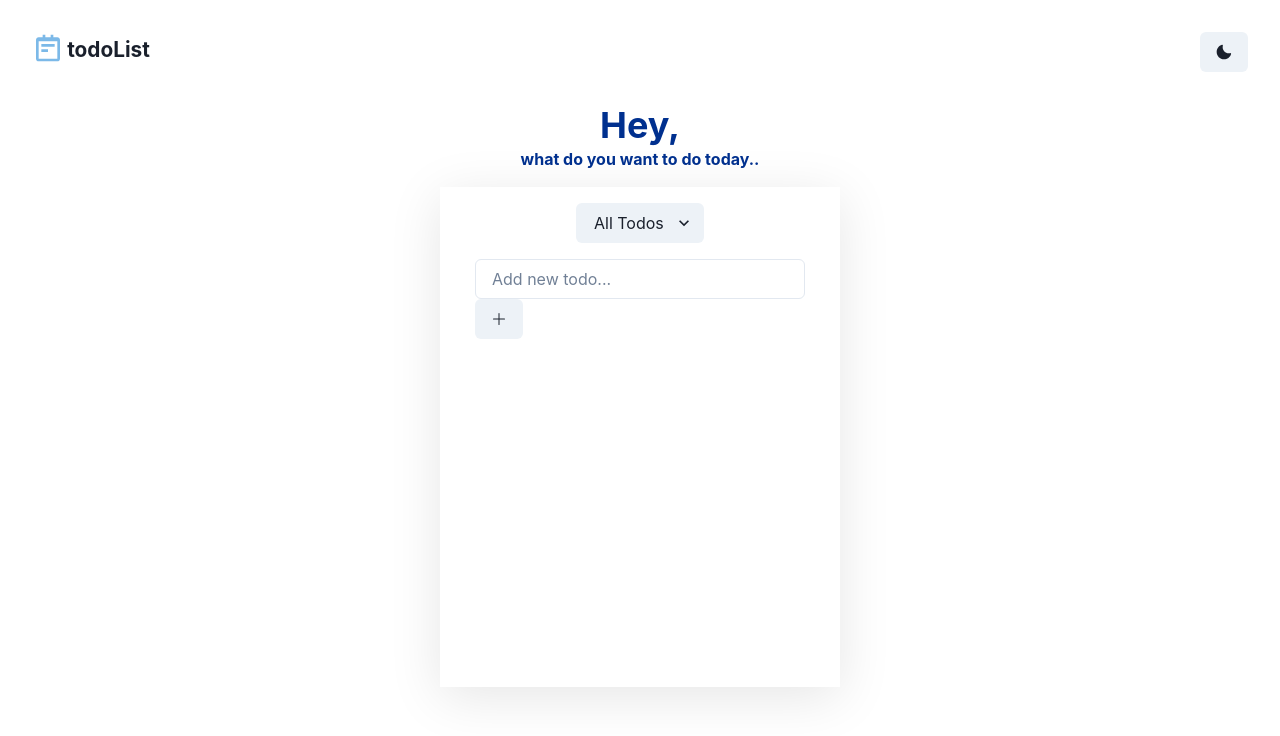
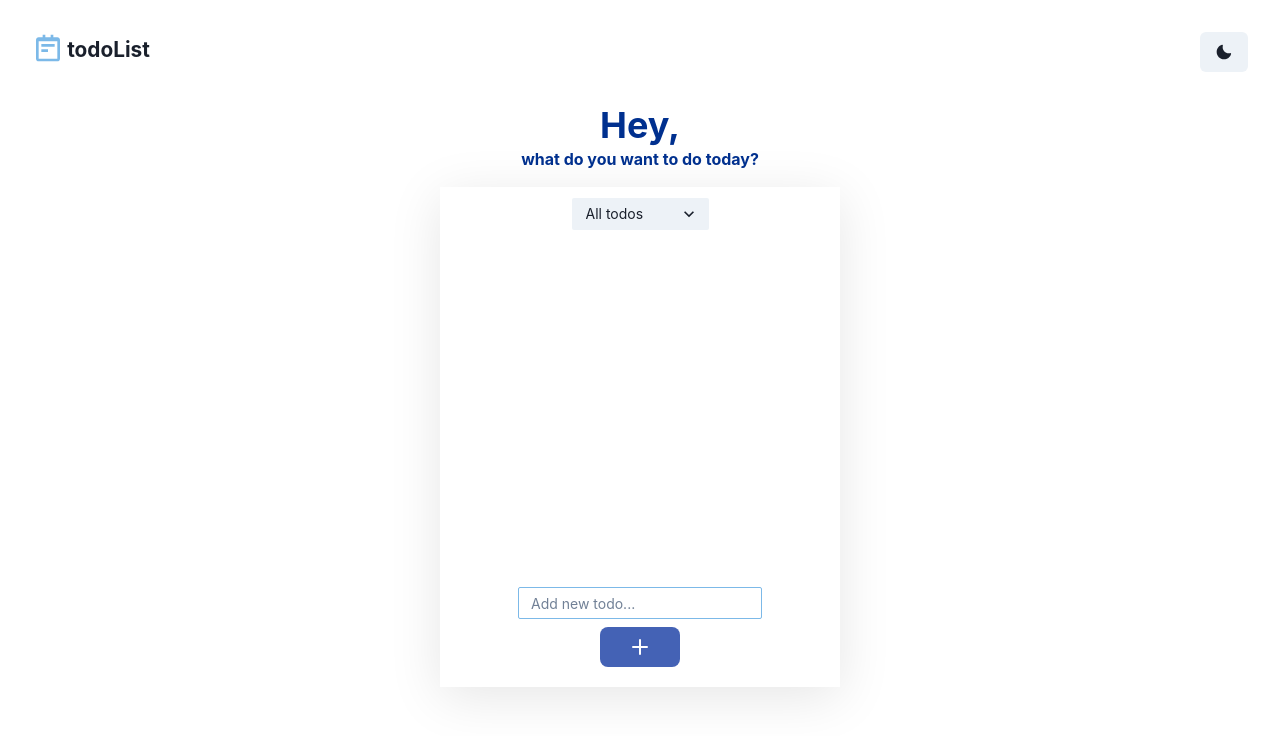
Before and after one commit to grzdev/plnr, a Next.js app: page / in a window 1280 px wide. Shown: the top 736 px of the page. Built offline with nearby package versions, Linux system fonts and the light colour scheme.

Commit message:
A new UI

```diff
--- /dev/null
+++ b/components/TodoInput.js
@@ -0,0 +1,57 @@
+import React from 'react'
+import { useState } from 'react'
+import { Flex, Box, Input, Button } from "@chakra-ui/react"
+import { useDispatch } from 'react-redux'
+import { saveTodo } from '../redux/slices/todoSlice'
+import { nanoid } from '@reduxjs/toolkit'
+import { useColorModeValue } from '@chakra-ui/react'
+import { AddIcon } from "@chakra-ui/icons"
+
+const TodoInput = () => {
+    const [input, setInput] = useState('')
+    const dispatch = useDispatch()
+    const buttonColor = useColorModeValue("#4462b5", "#7CB9E8")
+
+    const addTodo = (event) => {
+      dispatch(saveTodo({
+        item: input,
+        done: false,
+        // id: nanoid(),
+        // createdAt: new Date().toISOString(),
+        id: Date.now()
+      })),
+      event.preventDefault(),
+      setInput('')
+    }
+
+  return (
+    <Flex
+      pos="absolute"
+      mt={["22.5rem", "23rem", "25rem"]}
+      flexDir="column"
+      justifyContent="center"
+      alignItems="center"
+    >
+        <Input
+          value={input}
+          onChange={e =>setInput(e.target.value)}
+          placeholder="Add new todo..."
+          size={["xs", "sm", "sm"]}
+          border="0.1rem solid #7CB9E8"
+        />
+        <Button
+          onClick={addTodo}
+          disabled={!input}
+          w={["5rem"]}
+          borderRadius="0.5rem"
+          mt="0.5rem"
+          bg={buttonColor}
+          color="white"
+        >
+          <AddIcon/>
+        </Button>
+    </Flex>
+  )
+}
+
+export default TodoInput
--- /dev/null
+++ b/components/TodoStatus.js
@@ -0,0 +1,22 @@
+import { Select } from '@chakra-ui/react'
+import React from 'react'
+
+const TodoStatus = ({setStatus}) => {
+    const statusHandler = (e) =>{
+        setStatus(e.target.value)
+     }
+
+  return (
+    <Select
+     onChange={statusHandler}
+     size={["xs", "sm", "sm"]}
+     variant='filled'
+    >
+        <option value="all">All todos</option>
+        <option value="completed">Completed</option>
+        <option value="uncompleted">Uncompleted</option>
+    </Select>
+  )
+}
+
+export default TodoStatus
--- a/components/completedTodos.js
+++ /dev/null
@@ -1,35 +0,0 @@
-import { HamburgerIcon, MdArrowDropDown } from '@chakra-ui/icons'
-import { Select, Box } from '@chakra-ui/react'
-import React from 'react'
-
-
-export default function completedTodos({setStatus}) {
-    const statusHandler = (e) =>{
-       setStatus(e.target.value)
-    }
-
-
-  return (
-    // <form>
-    // <div className="dropDown">
-    //   <select onChange={statusHandler} name="todolist" className="filter-todo">
-    //     <option value="all">All Todos</option>
-    //     <option value="completed">Completed</option>
-    //     <option value="uncompleted">Uncompleted</option>
-    //   </select>
-    //   </div>
-    // </form>
-    <Box>
-      <Select
-        onChange={statusHandler}
-        name="todolist"
-        variant="filled"
-        w="8rem"
-      >
-        <option value="all">All Todos</option>
-        <option value="completed">Completed</option>
-        <option value="uncompleted">Uncompleted</option>
-      </Select>
-    </Box>
-  )
-}
--- a/components/input.js
+++ /dev/null
@@ -1,44 +0,0 @@
-import React, { useEffect, useState } from 'react'
-import { useDispatch } from 'react-redux'
-import { BsPlusLg } from "react-icons/bs"
-import { saveTodo } from '../redux/slices/todoSlice'
-import { Button, FormControl, Input } from '@chakra-ui/react'
-
-const input = () => {
-    const [ input, setInput ] = useState('')
-    const dispatch = useDispatch()
-
-    const addTodo = (event) => {
-        dispatch(saveTodo({
-            name : input,
-            done: false,
-            id: Date.now()
-        })),
-        event.preventDefault(),
-        setInput('')
-    }
-
-  return (
-    <FormControl>
-       <Input
-            type="text"
-            id='input'
-            name='input'
-            value={input}
-            onChange={(e)=> setInput(e.target.value)}
-            placeholder="Add new todo..."
-        />
-
-        <Button
-            onClick={addTodo}
-            disabled={!input}
-            type="submit"
-            id='button'
-        >
-            <BsPlusLg   />
-        </Button>
-    </FormControl>
-  )
-}
-
-export default input
--- a/modules/todoDiv.js
+++ b/modules/todoDiv.js
@@ -1,64 +1,49 @@
 import React from 'react'
-import TodoInput from "../components/input"
-import TodoItem from "../components/todoItem"
-import { useSelector } from 'react-redux'
 import { useState, useEffect} from 'react'
-import { selectTodoList } from '../redux/slices/todoSlice'
-import CompletedTodos from "../components/completedTodos"
 import { Box, Container, Flex, Heading, Stack, Text } from "@chakra-ui/react"
 import { useColorModeValue } from '@chakra-ui/react'
+import TodoInput from '../components/TodoInput'
+import TodoItem from '../components/TodoItem'
+import { useSelector } from 'react-redux'
+import { selectTodoList } from '../redux/slices/todoSlice'
+import TodoStatus from '../components/TodoStatus'
 
 const todoDiv = () => {
 
-  const todolist = useSelector(selectTodoList)
+    const todoList = useSelector(selectTodoList)
 
-  //completed todos
+    //Completed
     const [status, setStatus] = useState('all')
     const [filteredTodos, setFilteredTodos] = useState([])
 
     useEffect(()=>{
       filterHandler();
-  },[todolist, status])
+    },[todoList, status])
 
     const filterHandler = () => {
       switch (status) {
         case "completed":
-        setFilteredTodos(todolist?.filter(todo => todo.done === true));
+          setFilteredTodos(todoList.filter(todo => todo.done === true));
           break;
         case "uncompleted":
-        setFilteredTodos(todolist?.filter(todo => todo.done === false));
+          setFilteredTodos(todoList.filter(todo => todo.done === false));
           break;
         default:
-        setFilteredTodos(todolist);
+          setFilteredTodos(todoList);
       }
     }
 
-
-
-//   //darkMode
-//   const [theme, setTheme] = useState('light');
-//   const toggleTheme = () => {
-//     if (theme === 'light') {
-//       setTheme('dark');
-//     } else {
-//       setTheme('light');
-//     }
-//   };
-//   useEffect(() => {
-//     document.body.className = theme;
-//   }, [theme]);
-
-
-  //Loop
     let todos = [];
     filteredTodos?.forEach((todo)=>{
       todos.push(<TodoItem
         key={todo.id}
         id={todo.id}
-      name = {todo.name}
+        name = {todo.item}
         done = {todo.done}
         />)
     })
+
+
 
   const textColor = useColorModeValue("#00308F", "white")
   return (
@@ -82,7 +67,7 @@ const todoDiv = () => {
                 color={textColor}
                 fontWeight="700"
             >
-                what do you want to do today..
+                what do you want to do today?
             </Text>
         </Flex>
 
@@ -97,24 +82,32 @@ const todoDiv = () => {
                 flexDir="column"
                 alignItems="center"
             >
-                <Flex
-                  float="left"
-                  p="1rem"
+            <Box
+                mt="0.7rem"
             >
-                    <CompletedTodos
+                <TodoStatus
                     setStatus={setStatus}
                 />
-                </Flex>
+            </Box>
 
+            <Box
+            >
+              {/* {
+                todoList?.map(item=>(
+                    <TodoItem
+                        key={item.id}
+                        name= {item.item}
+                        done={item.done}
+                        id={item.id}
+                    />
+                ))
+            } */}
             {todos}
+            </Box>
 
-
-                <Box>
             <TodoInput
                 filteredTodos={filteredTodos}
             />
-                </Box>
-
 
             </Flex>
         </Flex>
--- a/pages/_app.js
+++ b/pages/_app.js
@@ -1,23 +1,42 @@
 
 import { Provider } from "react-redux"
-import { store } from '../redux/store'
-import { persistStore } from 'redux-persist';
-import { PersistGate } from 'redux-persist/integration/react';
+import store from "../redux/store"
 import { ChakraProvider } from "@chakra-ui/react"
 
-let persistor = persistStore(store);
 
 
 function MyApp({ Component, pageProps }) {
   return(
     <ChakraProvider>
        <Provider store = {store}>
-        <PersistGate persistor={persistor}>
          <Component {...pageProps} />
-        </PersistGate>
       </Provider>
     </ChakraProvider>
   )
 }
 
 export default MyApp
+
+// import { Provider } from "react-redux"
+// import { store } from '../redux/store'
+// import { persistStore } from 'redux-persist';
+// import { PersistGate } from 'redux-persist/integration/react';
+// import { ChakraProvider } from "@chakra-ui/react"
+
+// let persistor = persistStore(store);
+
+
+// function MyApp({ Component, pageProps }) {
+//   return(
+//       <ChakraProvider>
+//         <Provider store = {store}>
+//         <PersistGate persistor={persistor}>
+//          <Component {...pageProps} />
+//         </PersistGate>
+//       </Provider>
+//       </ChakraProvider>
+
+//   )
+// }
+
+// export default MyApp
--- a/redux/slices/todoSlice.js
+++ b/redux/slices/todoSlice.js
@@ -1,39 +1,37 @@
-import { createSlice } from "@reduxjs/toolkit";
+import { createSlice } from '@reduxjs/toolkit'
 
 const initialState = {
-    todolist: []
+    todoList : []
 }
-
-// const todoStore =  localStorage.setItem('todolist', JSON.stringify(todolist))
 
 const todoSlice = createSlice({
   name: "todos",
   initialState,
-    reducers:{
-        saveTodo: (state, action) => {
-            state.todolist?.push(action.payload)
+  reducers: {
+    saveTodo: (state, action ) => {
+      state.todoList.push(action.payload)
     },
-        checkTodo: (state, action) => {
-            state.todolist.map(todo =>{
-                if(action.payload === todo.id){
-                    if(todo.done === true){
-                        todo.done = false
-                    }
-                    else{
-                        todo.done = true
+
+    setTodo: (state, action) => {
+      state.todoList.map(item=>{
+        if(action.payload === item.id){
+          if(item.done === true){
+            item.done = false
+          } else{
+            item.done = true
           }
         }
       })
     },
+
     deleteTodo:(state, action) => {
       // state.todolist.splice(action.payload, 1)
-            return { todolist: state.todolist.filter(todo =>
-                todo.id !== action.payload.id
+      return { todoList: state.todoList.filter(todo => todo.id !== action.payload.id
       )}
   }
   }
-})
+});
 
-export const { saveTodo, checkTodo, deleteTodo } = todoSlice.actions
-export const selectTodoList = state => state.todos.todolist
+export const { saveTodo, setTodo, deleteTodo } = todoSlice.actions
+export const selectTodoList = state => state.todos.todoList
 export default todoSlice.reducer
--- a/redux/store.js
+++ b/redux/store.js
@@ -1,35 +1,45 @@
 import { configureStore } from "@reduxjs/toolkit";
-import todoReducer from "./slices/todoSlice";
-import { combineReducers } from 'redux';
-import {
-    persistReducer,
-    FLUSH,
-    REHYDRATE,
-    PAUSE,
-    PERSIST,
-    PURGE,
-    REGISTER,
-} from 'redux-persist';
-import storage from 'redux-persist/lib/storage';
+import todoReducer from "../redux/slices/todoSlice"
+
+export default configureStore({
+    reducer:{
+        todos: todoReducer
+    }
+})
+
+
+// import { configureStore } from "@reduxjs/toolkit";
+// import todoReducer from "./slices/todoSlice";
+// import { combineReducers } from 'redux';
+// import {
+//     persistReducer,
+//     FLUSH,
+//     REHYDRATE,
+//     PAUSE,
+//     PERSIST,
+//     PURGE,
+//     REGISTER,
+// } from 'redux-persist';
+// import storage from 'redux-persist/lib/storage';
 
 
 
-const persistConfig = {
-    key: 'todo',
-    storage,
-};
+// const persistConfig = {
+//     key: 'todo',
+//     storage,
+// };
 
-const reducers = combineReducers({ todos: todoReducer });
+// const reducers = combineReducers({ todos: todoReducer });
 
 
-const persistedReducer = persistReducer(persistConfig, reducers);
+// const persistedReducer = persistReducer(persistConfig, reducers);
 
-export const store = configureStore({
-    reducer: persistedReducer,
-    middleware: (getDefaultMiddleware) =>
-        getDefaultMiddleware({
-            serializableCheck: {
-                ignoredActions: [FLUSH, REHYDRATE, PAUSE, PERSIST, PURGE, REGISTER],
-            },
-        }),
-});
+// export const store = configureStore({
+//     reducer: persistedReducer,
+//     middleware: (getDefaultMiddleware) =>
+//         getDefaultMiddleware({
+//             serializableCheck: {
+//                 ignoredActions: [FLUSH, REHYDRATE, PAUSE, PERSIST, PURGE, REGISTER],
+//             },
+//         }),
+// });
```
Also changed, not shown: components/todoItem.js (+32 -38 lines). Lines whose indentation alone changed are shown as unchanged.
